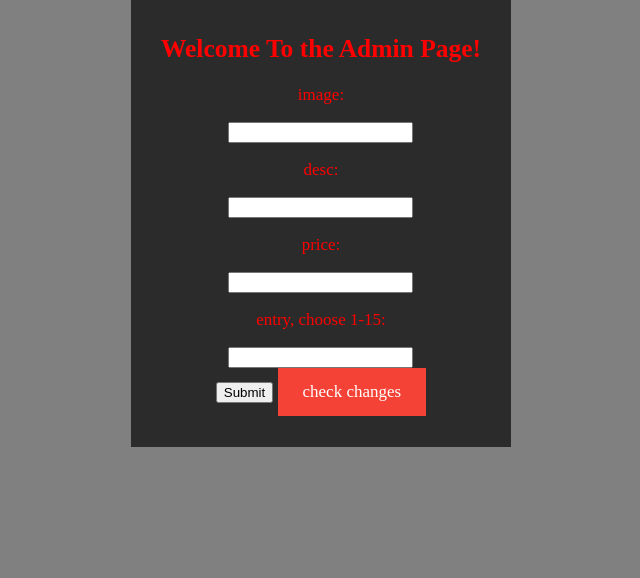
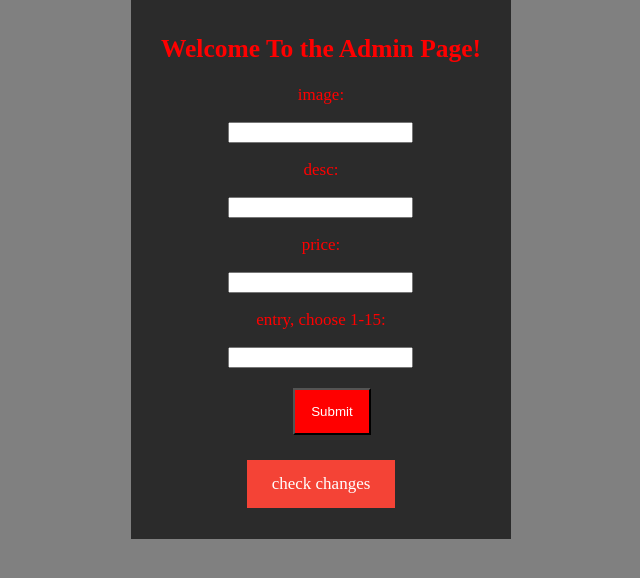
Before and after one commit to Jerkrop/BikeShopProject, a Flask app: page /AdminPage in a window 1280 px wide. Shown: the part 199-777 px from the top of the page, without its empty margins (319-959 px from the left). Run offline with Flask 2, Linux system fonts and the light colour scheme; some libraries are stand-ins or nearby versions.

Commit message:
Fixed button on html

```diff
--- a/BikeShopFinalProject/MyProject/Static/main.css
+++ b/BikeShopFinalProject/MyProject/Static/main.css
@@ -467,3 +467,21 @@ a:hover, a:active {
   text-align: center;
   margin-top:auto;
 }
+.payment_button {
+  background-color: red;
+  text-align: center;
+  outline: #111;
+  color: white;
+}
+.button_adminpage {
+  display: block;
+  color: white;
+  text-align: center;
+  padding: 14px 16px;
+  text-decoration: none;
+  background-color: red;
+  margin-left: 42%;
+}
+.button_adminpage2 {
+  margin-top: 5px;
+}
--- a/BikeShopFinalProject/MyProject/Templates/AdminPage.html
+++ b/BikeShopFinalProject/MyProject/Templates/AdminPage.html
@@ -16,8 +16,10 @@
         <p>entry, choose 1-15:</p>
         <input type="text" name="entry">
         <br>
-        <input type="submit">
-        <a href="http://127.0.0.1:5000/Prebuild">check changes</a>
+        <br>
+        <input class="button_adminpage"type="submit">
+        <br>
+        <a class="button_adminpage2"href="http://127.0.0.1:5000/Prebuild">check changes</a>
         <p>{{error}}</p>
     </div>
     </form>
--- a/BikeShopFinalProject/MyProject/Templates/OverviewPage.html
+++ b/BikeShopFinalProject/MyProject/Templates/OverviewPage.html
@@ -9,6 +9,7 @@
         <h2>Welcome To The Cart Page!</h2>
         {{test}}
         {{test3}}
+        <button class="payment_button" action="http://127.0.0.1:5000/Payment">PAY HERE!</button>
     </div>
 </form>
 </body>
--- a/BikeShopFinalProject/MyProject/Templates/PrebuildPage.html
+++ b/BikeShopFinalProject/MyProject/Templates/PrebuildPage.html
@@ -19,6 +19,7 @@
 <a href="http://127.0.0.1:5000/MountainBikes">Mountain</a>
 <a href="http://127.0.0.1:5000/BMXbikes">BMX</a>
 </div>
+<a href="http://127.0.0.1:5000/accessories">Accessories</a>
 <a href="http://127.0.0.1:5000/Overview">Cart</a>
 </div>
 </div>
--- a/BikeShopFinalProject/MyProject/Templates/StorePage.html
+++ b/BikeShopFinalProject/MyProject/Templates/StorePage.html
@@ -33,7 +33,7 @@ if (isAuthenticated) {
 
         <a href="http://127.0.0.1:5000/Prebuild">Prebuild</a>
           <div class="dropdown">
-          <a class="dropbtn" onclick="myFunction()">Customize/Parts
+          <a class="dropbtn" onclick="myFunction()">Customize
           <a href="http://127.0.0.1:5000/accessories">Accessories</a>
 
           </a>
```
